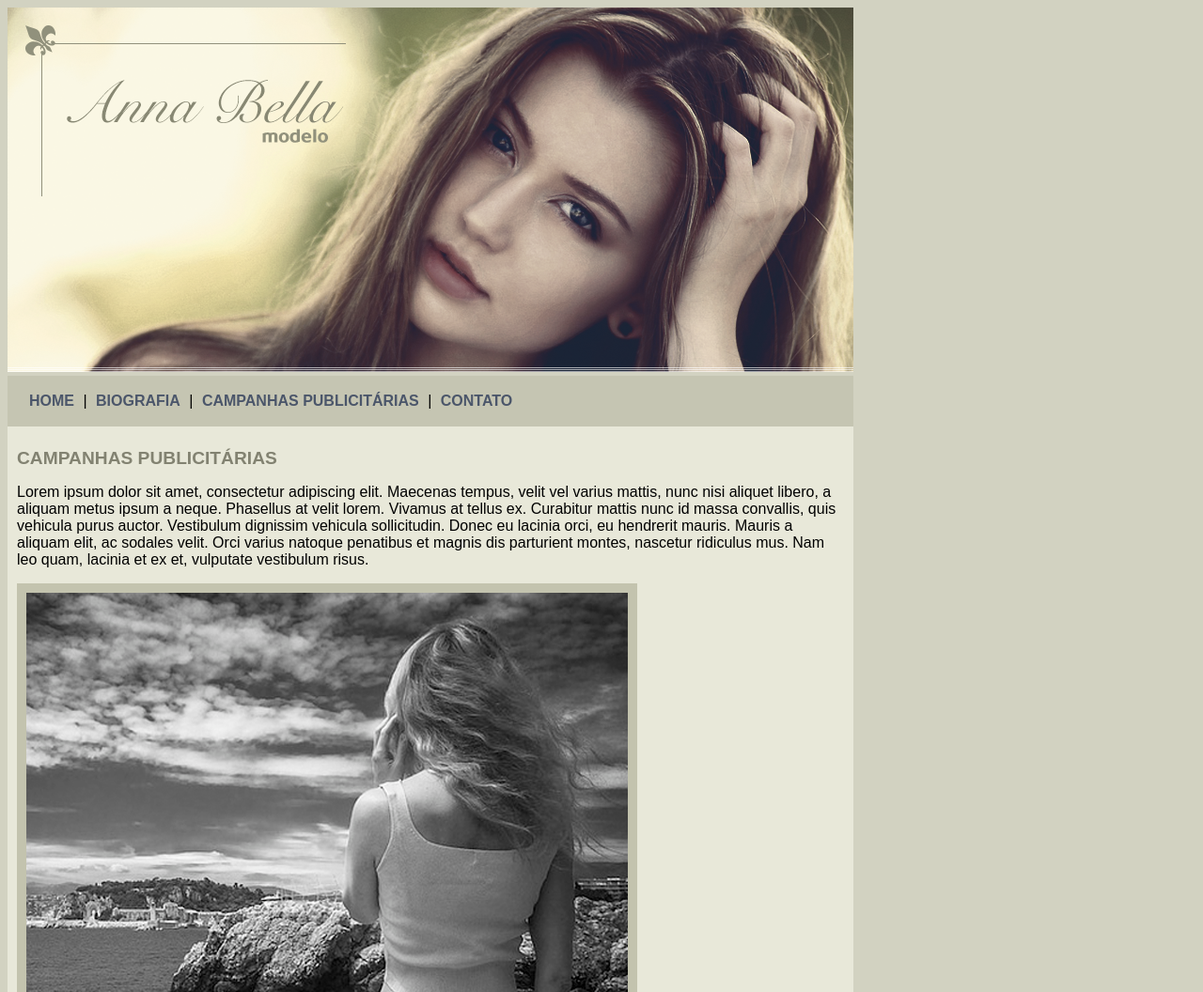
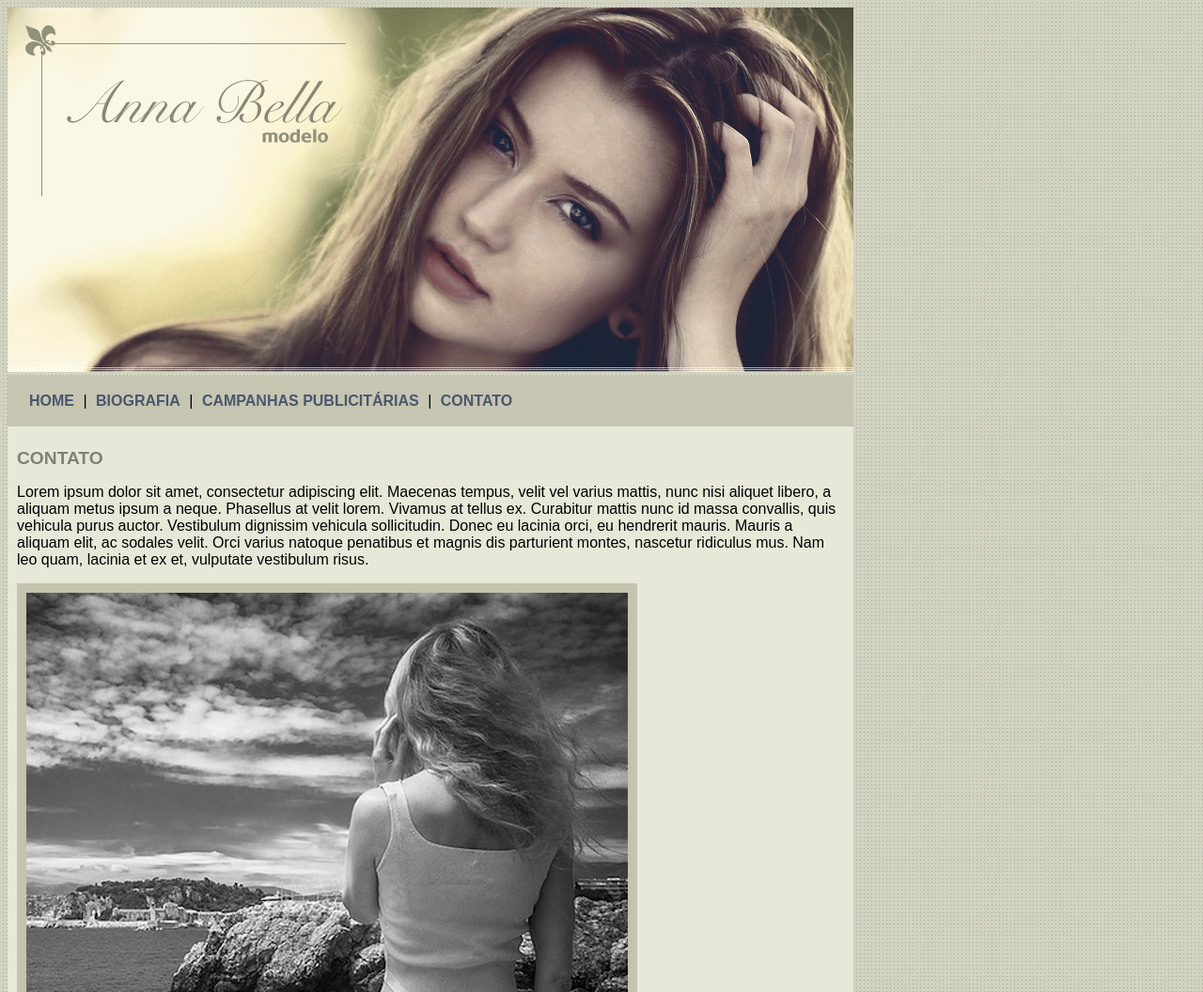
Before and after one commit to prmarquesz/Anna-Bella, a plain HTML site: page contato.html in a window 1280 px wide. Shown: the top 1056 px of the page at 94% size. Drawn offline with Linux system fonts and the light colour scheme.

Commit message:
Pequena correção de detalhes

```diff
--- a/contato.html
+++ b/contato.html
@@ -19,7 +19,7 @@
 
 
 		<div id="conteudo">
-			<h1>CAMPANHAS PUBLICITÁRIAS</h1>
+			<h1>CONTATO</h1>
 
 			<p>Lorem ipsum dolor sit amet, consectetur adipiscing elit. Maecenas tempus, velit vel varius mattis, nunc nisi aliquet libero, a aliquam metus ipsum a neque. Phasellus at velit lorem. Vivamus at tellus ex. Curabitur mattis nunc id massa convallis, quis vehicula purus auctor. Vestibulum dignissim vehicula sollicitudin. Donec eu lacinia orci, eu hendrerit mauris. Mauris a aliquam elit, ac sodales velit. Orci varius natoque penatibus et magnis dis parturient montes, nascetur ridiculus mus. Nam leo quam, lacinia et ex et, vulputate vestibulum risus.
 			</p>
--- a/css/estilo.css
+++ b/css/estilo.css
@@ -1,6 +1,6 @@
 
 body{
-	background: #d2d2c1 url('imagens/capa.png');/*cor e imagem de fundo*/
+	background: #d2d2c1 url('../imagens/fundo.png');/*cor e imagem de fundo*/
 	font: 16px Arial, Helvetica, sans-serif;/*fonte do body*/
 }
 
```
Also changed, not shown: biografia.html (+0 -1 lines).
